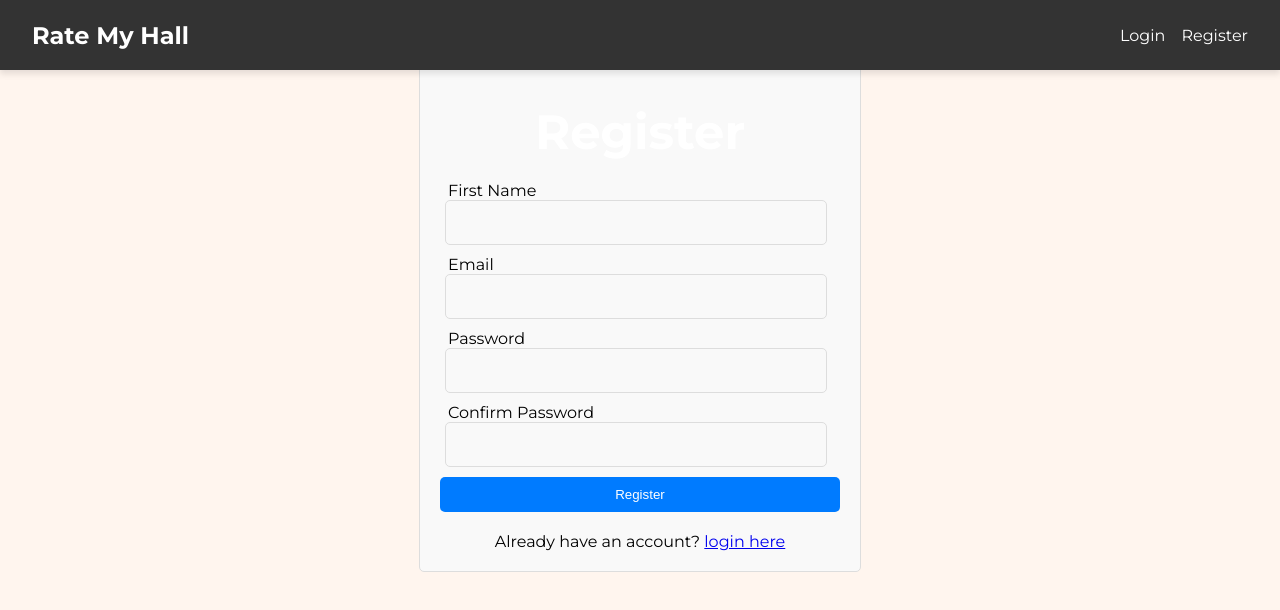
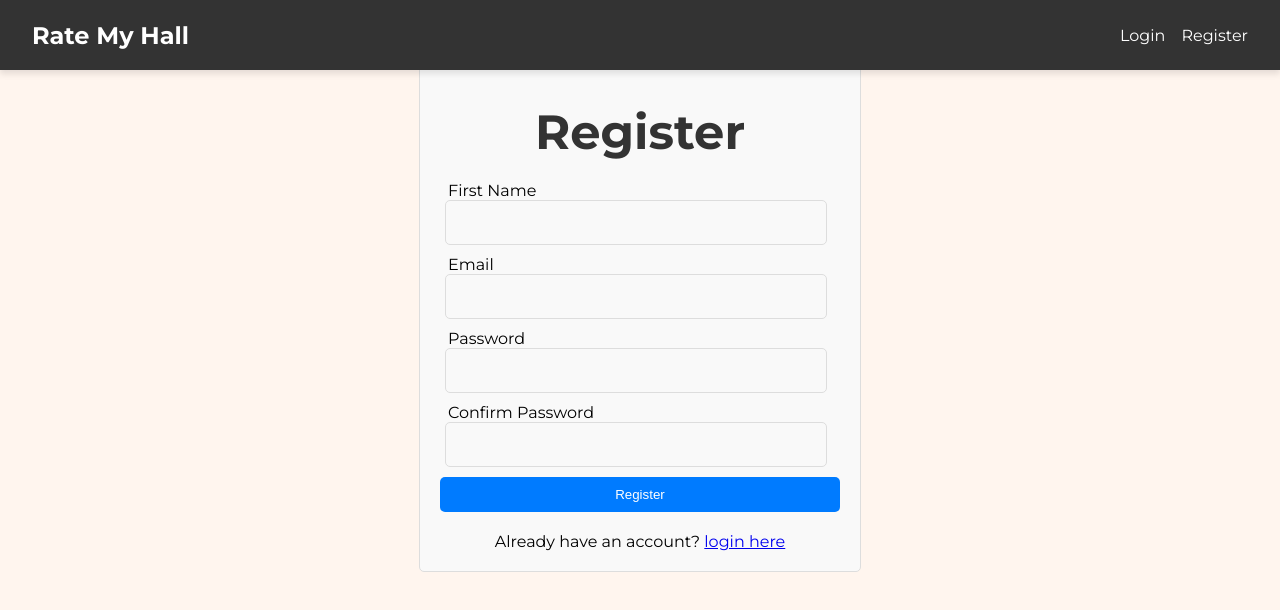
Before and after one commit to Cpoing/ratemyhall, a React (Vite) app in the folder client/: page /register in a window 1280 px wide. Shown: the top 610 px of the page. Built offline with nearby package versions, Linux system fonts and the light colour scheme.

Commit message:
Fixed Register and Login page styling

```diff
--- a/client/src/pages/LoginPage/LoginPage.css
+++ b/client/src/pages/LoginPage/LoginPage.css
@@ -10,6 +10,7 @@
 .login-container h1 {
   text-align: center;
   margin-bottom: 20px;
+  color: #333;
 }
 
 .login-container form {
--- a/client/src/pages/RegisterPage/RegisterPage.css
+++ b/client/src/pages/RegisterPage/RegisterPage.css
@@ -10,6 +10,7 @@
 .register-container h1 {
   text-align: center;
   margin-bottom: 20px;
+  color: #333;
 }
 
 .register-container form {
```
